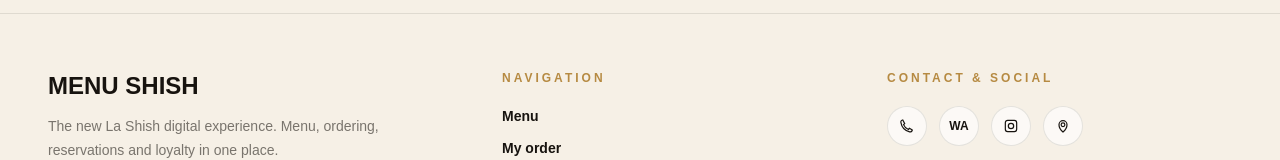
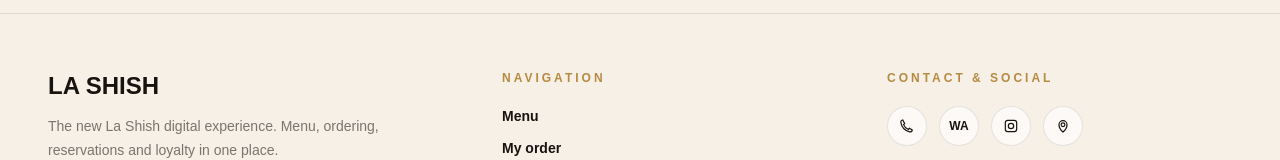
Before and after one commit to mountaga-tall/lashish-nouveau, a Next.js app: page /en/commande in a window 1280 px wide. Shown: the part 915-1075 px from the top of the page. Built offline with nearby package versions, Linux system fonts and the light colour scheme.

Commit message:
brand: replace technical Menu Shish naming with LA SHISH

```diff
--- a/components/site-footer.tsx
+++ b/components/site-footer.tsx
@@ -16,7 +16,7 @@
     <footer className="site-footer px-5 py-14 pb-28 text-[color:var(--text)] sm:px-8 lg:px-12 lg:pb-14">
       <div className="mx-auto grid max-w-7xl gap-10 lg:grid-cols-[1.2fr_1fr_1fr]">
         <div>
-          <div className="text-2xl font-black">MENU SHISH</div>
+          <div className="text-2xl font-black">LA SHISH</div>
           <p className="mt-3 max-w-sm text-sm leading-6 text-black/55">{t("footer.tag")}</p>
         </div>
         <div>
```
